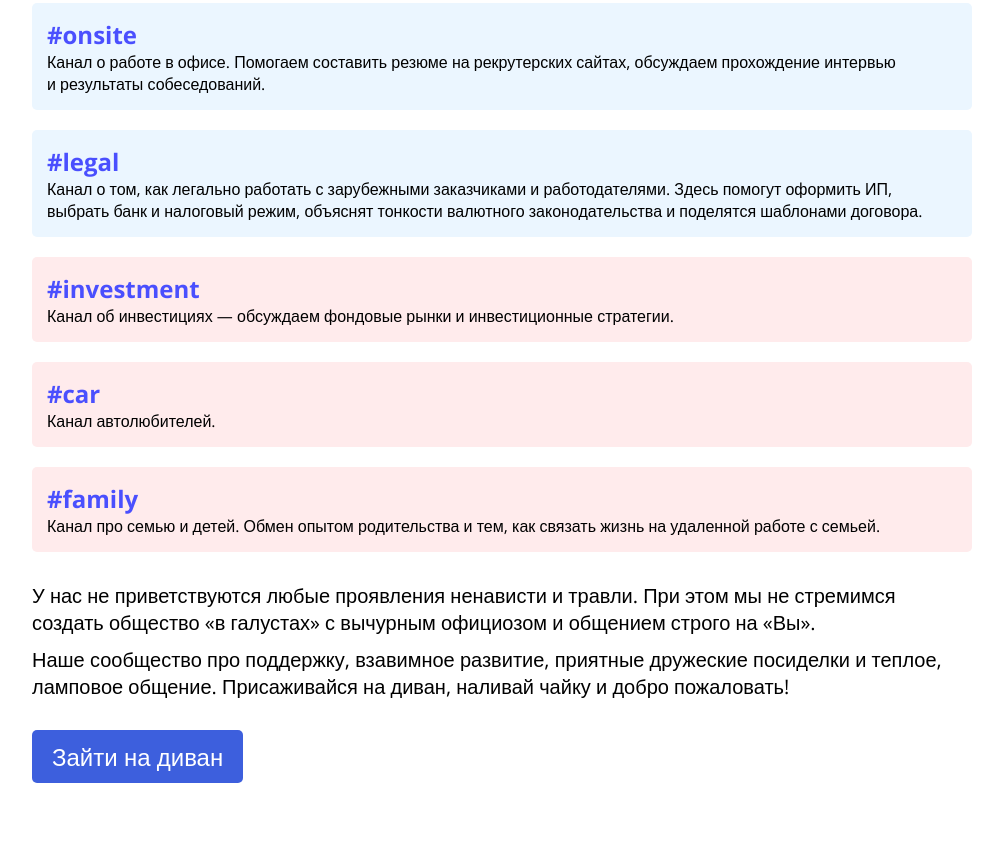
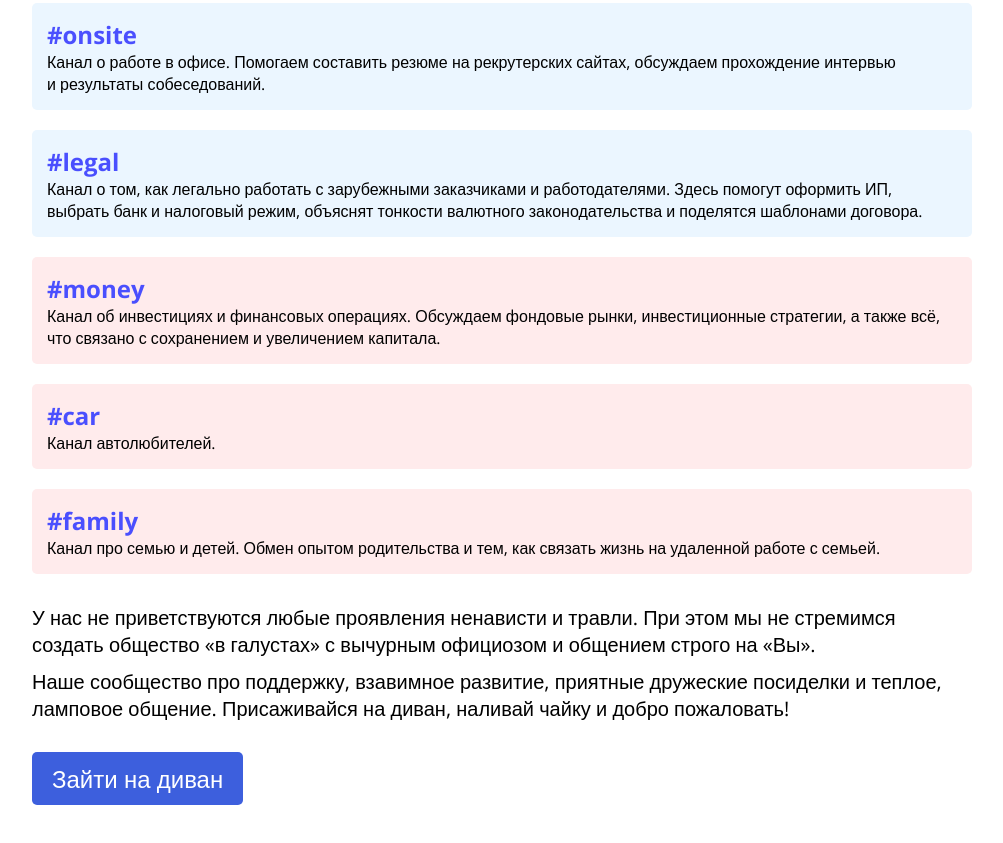
Before and after one commit to divan-community/divan-chat, a website built with Parcel: page src/index.html in a window 1280 px wide. Shown: the part 724-1567 px from the top of the page, without its empty margins (138-1141 px from the left). Built offline with nearby package versions, Linux system fonts and the light colour scheme.

Commit message:
Update money related channel name and description

```diff
--- a/src/index.html
+++ b/src/index.html
@@ -54,10 +54,10 @@
             </div>
             <div class="channel channel_unrelated">
                 <div class="channel__title">
-                    #investment
+                    #money
                 </div>
                 <div class="channel__description">
-                    Канал об&nbsp;инвестициях&nbsp;— обсуждаем фондовые рынки и&nbsp;инвестиционные стратегии.
+                    Канал об&nbsp;инвестициях&nbsp;и финансовых операциях. Обсуждаем фондовые рынки,&nbsp;инвестиционные стратегии, а также всё, что связано с сохранением и увеличением капитала.
                 </div>
             </div>
             <div class="channel channel_unrelated">
```
